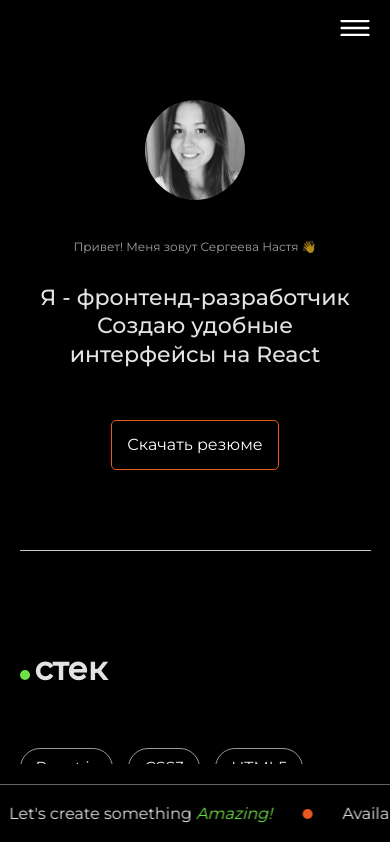
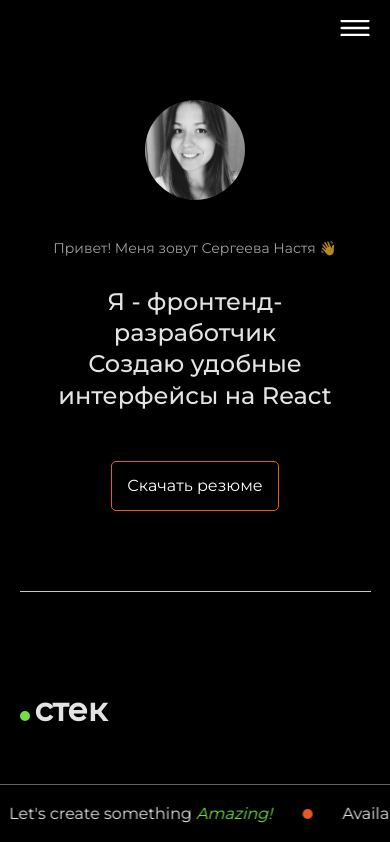
Before and after one commit to AnaSerg/portfolio-website-react, a React (Create React App) app: page / in a window 390 px wide. Shown: the top 842 px of the page. Built offline with nearby package versions, Linux system fonts and the light colour scheme.

Commit message:
fix: изменить размер шрифтов в Cover

```diff
--- a/src/components/Cover/Cover.scss
+++ b/src/components/Cover/Cover.scss
@@ -94,10 +94,20 @@
     }
     &__title {
       margin: 30px 0 0;
+      font-size: 24px;
+    }
+    &__text {
+      margin: 40px 0 0;
+    }
+  }
+}
+
+@media screen and (max-width: 350px) {
+  .cover {
+    &__title {
       font-size: 22px;
     }
     &__text {
-      margin: 40px 0 0;
       font-size: 12px;
     }
   }
```
